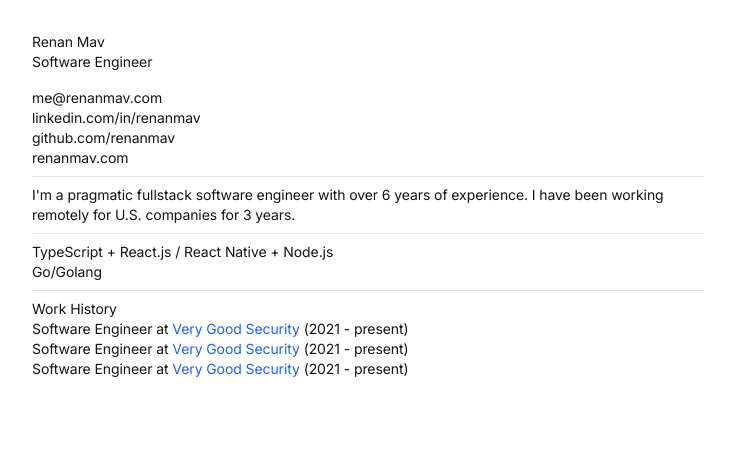
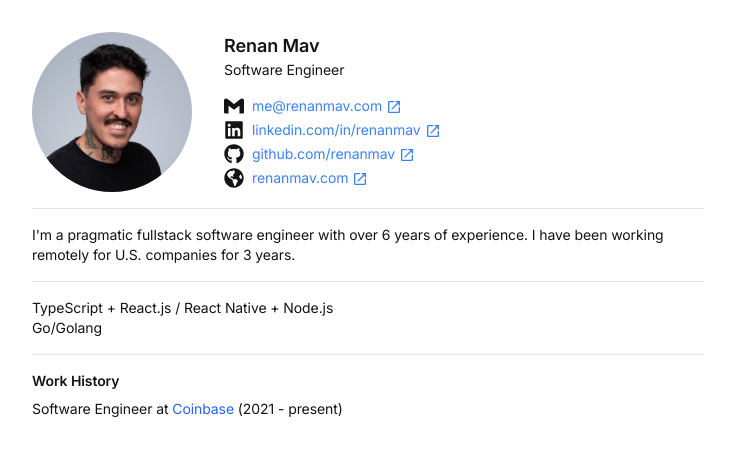
Before and after one commit to renanmav/renanmav.com, a Next.js app: page /cv in a window 1280 px wide. Shown: the top 456 px of the page, without its empty margins (272-1007 px from the left). Built offline with nearby package versions, Linux system fonts and the light colour scheme.

Commit message:
finish head of CV ᶻ 𝗓 𐰁

```diff
--- a/app/(private)/cv/head.tsx
+++ b/app/(private)/cv/head.tsx
@@ -1,3 +1,10 @@
+import Image from "next/image";
+import { FaLinkedin, FaGithub, FaGlobeAmericas } from "react-icons/fa";
+import { SiGmail } from "react-icons/si";
+
+import { myInfo } from "app/constants";
+import Link from "app/components/link";
+
 /**
  * Head component for the CV page.
  *
@@ -6,15 +13,65 @@
 export default function Head() {
   return (
     <section>
-      <h1>Renan Mav</h1>
-      <p>Software Engineer</p>
+      <div className="flex flex-row gap-8">
+        <LinkedinPhoto />
+        <div className="flex flex-col">
+          <h1 className="text-lg font-semibold">Renan Mav</h1>
+          <p>Software Engineer</p>
 
-      <div id="contact" className="mt-4 flex flex-col">
-        <a href="mailto:me@renanmav.com">me@renanmav.com</a>
-        <a href="https://linkedin.com/in/renanmav">linkedin.com/in/renanmav</a>
-        <a href="https://github.com/renanmav">github.com/renanmav</a>
-        <a href="https://renanmav.com">renanmav.com</a>
+          <ContactInfo />
+        </div>
       </div>
     </section>
   );
 }
+
+function LinkedinPhoto() {
+  return (
+    <Image
+      src="/linkedin.png"
+      alt="Renan Mav"
+      className="size-40 rounded-full"
+      width={800}
+      height={800}
+    />
+  );
+}
+
+const contactList = [
+  {
+    href: `mailto:${myInfo.email}`,
+    text: myInfo.email,
+    Icon: SiGmail,
+  },
+  {
+    href: myInfo.linkedin,
+    text: myInfo.linkedin.replace("https://", ""),
+    Icon: FaLinkedin,
+  },
+  {
+    href: myInfo.github,
+    text: myInfo.github.replace("https://", ""),
+    Icon: FaGithub,
+  },
+  {
+    href: myInfo.website,
+    text: myInfo.website.replace("https://", ""),
+    Icon: FaGlobeAmericas,
+  },
+];
+
+function ContactInfo() {
+  return (
+    <div className="mt-4 flex flex-col gap-1">
+      {contactList.map((contact, index) => (
+        <div key={index} className="flex flex-row items-center gap-2">
+          {contact.Icon && <contact.Icon className="size-5" />}
+          <Link href={contact.href} openInNewTab>
+            {contact.text}
+          </Link>
+        </div>
+      ))}
+    </div>
+  );
+}
--- a/app/(private)/cv/page.tsx
+++ b/app/(private)/cv/page.tsx
@@ -6,8 +6,12 @@ import WorkHistory from "./work-history";
 const sections = [Head, PersonalSummary, Skills, WorkHistory];
 
 const Divider = () => (
-  <div className="my-2 w-full border-b border-neutral-200 dark:border-neutral-800" />
+  <div className="my-4 w-full border-b border-neutral-200 dark:border-neutral-800" />
 );
+
+export const metadata = {
+  title: "CV",
+};
 
 export default function CvPage() {
   return (
--- a/app/(private)/cv/work-history.tsx
+++ b/app/(private)/cv/work-history.tsx
@@ -1,46 +1,19 @@
 export default function WorkHistory() {
   return (
     <section>
-      <h2>Work History</h2>
+      <h2 className="mb-2 font-semibold">Work History</h2>
+
       <ul>
         <li>
           <p>
             <span>Software Engineer</span> at{" "}
             <a
               className="text-blue-600"
-              href="https://www.verygoodsecurity.com/"
+              href="https://www.coinbase.com"
               target="_blank"
               rel="noopener noreferrer"
             >
-              Very Good Security
-            </a>{" "}
-            (2021 - present)
-          </p>
-        </li>
-        <li>
-          <p>
-            <span>Software Engineer</span> at{" "}
-            <a
-              className="text-blue-600"
-              href="https://www.verygoodsecurity.com/"
-              target="_blank"
-              rel="noopener noreferrer"
-            >
-              Very Good Security
-            </a>{" "}
-            (2021 - present)
-          </p>
-        </li>
-        <li>
-          <p>
-            <span>Software Engineer</span> at{" "}
-            <a
-              className="text-blue-600"
-              href="https://www.verygoodsecurity.com/"
-              target="_blank"
-              rel="noopener noreferrer"
-            >
-              Very Good Security
+              Coinbase
             </a>{" "}
             (2021 - present)
           </p>
--- a/app/constants.ts
+++ b/app/constants.ts
@@ -9,5 +9,6 @@ export const myInfo = {
   github: "https://github.com/renanmav",
   instagram: "https://instagram.com/renanmav",
   telegram: "https://t.me/renanmav",
+  website: "https://renanmav.com",
   company: "Coinbase",
 };
--- a/package.json
+++ b/package.json
@@ -13,6 +13,7 @@
     "next": "14.2.5",
     "react": "^18",
     "react-dom": "^18",
+    "react-icons": "^5.3.0",
     "swr": "^2.2.5"
   },
   "devDependencies": {
```
Also changed, not shown: public/linkedin.png (added), 1 other file (tests, documents, lock files or other folders).
